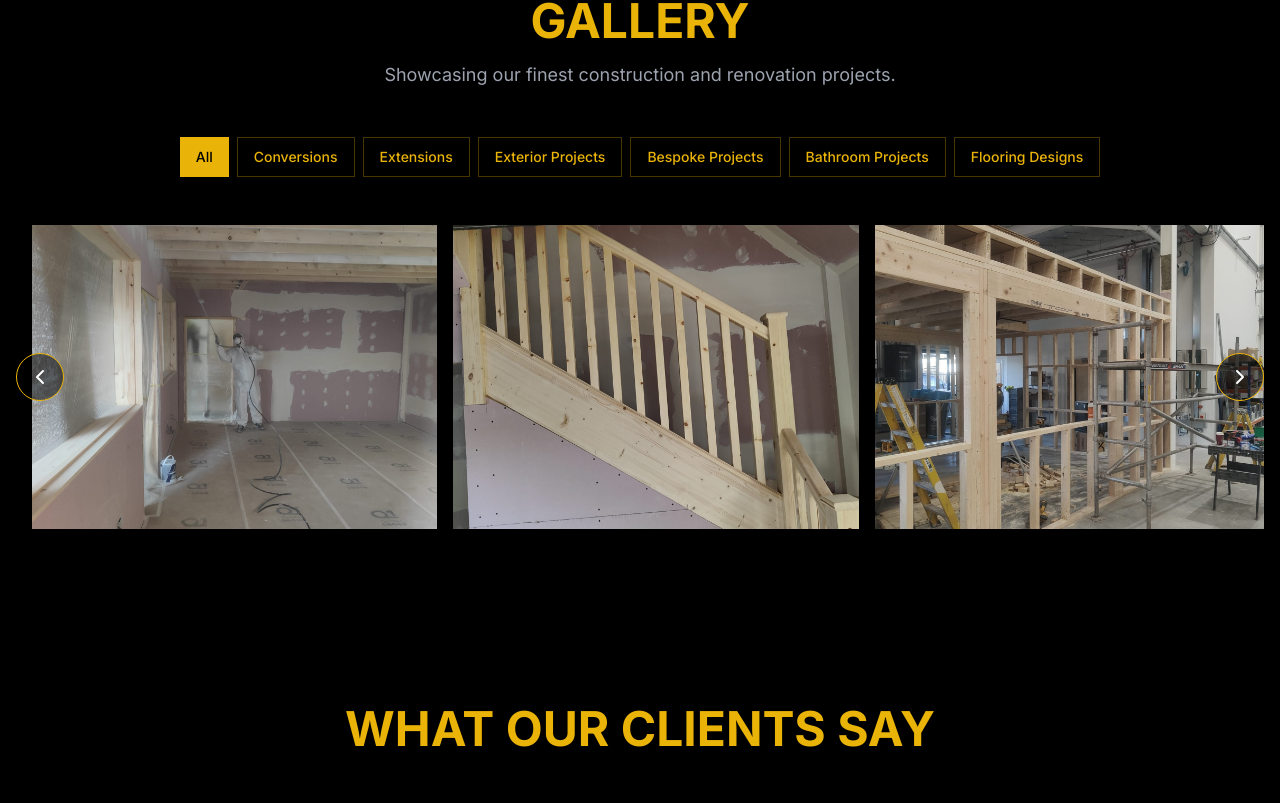
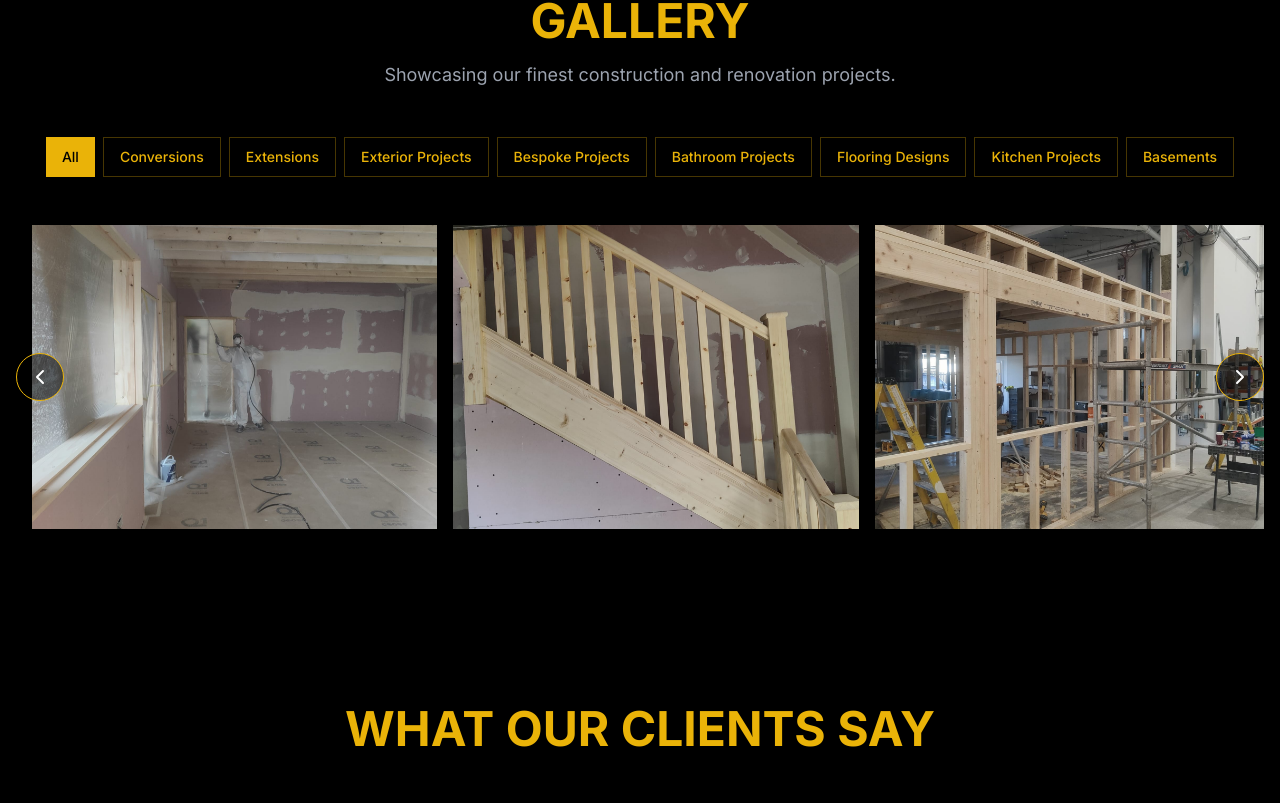
Before and after one commit to swnos7/si---so-conversion, a React (Vite) app: page / in a window 1280 px wide. Shown: the part 3597-4400 px from the top of the page. Built offline with nearby package versions, Linux system fonts and the light colour scheme.

Commit message:
changed the number

```diff
--- a/src/data/content.js
+++ b/src/data/content.js
@@ -1,8 +1,7 @@
 export const company = {
   name: "Si & So Conversions",
   logoLight: 'images/logo/LOGO.svg',
-  phone1: "07763 739281",
-  phone2: "07399 282178",
+  phone1: "+44 0161 641 2887",
   email: "s.s.convertions@gmail.com",
   address: "Unit 37, Willian Industrial Estate, Salford, M50 2GR",
   coordinates: {
@@ -91,7 +90,9 @@ export const galleryCategories = [
   { id: 'exterior-projects', label: 'Exterior Projects' },
   { id: 'bespoke-projects', label: 'Bespoke Projects' },
   { id: 'bathroom-projects', label: 'Bathroom Projects' },
-  { id: 'flooring-designs', label: 'Flooring Designs' }
+  { id: 'flooring-designs', label: 'Flooring Designs' },
+  { id: 'kitchen-projects', label: 'Kitchen Projects' },
+  { id: 'Basements', label: 'Basements' }
 ];
 
 // Gallery items organized by service category
```
